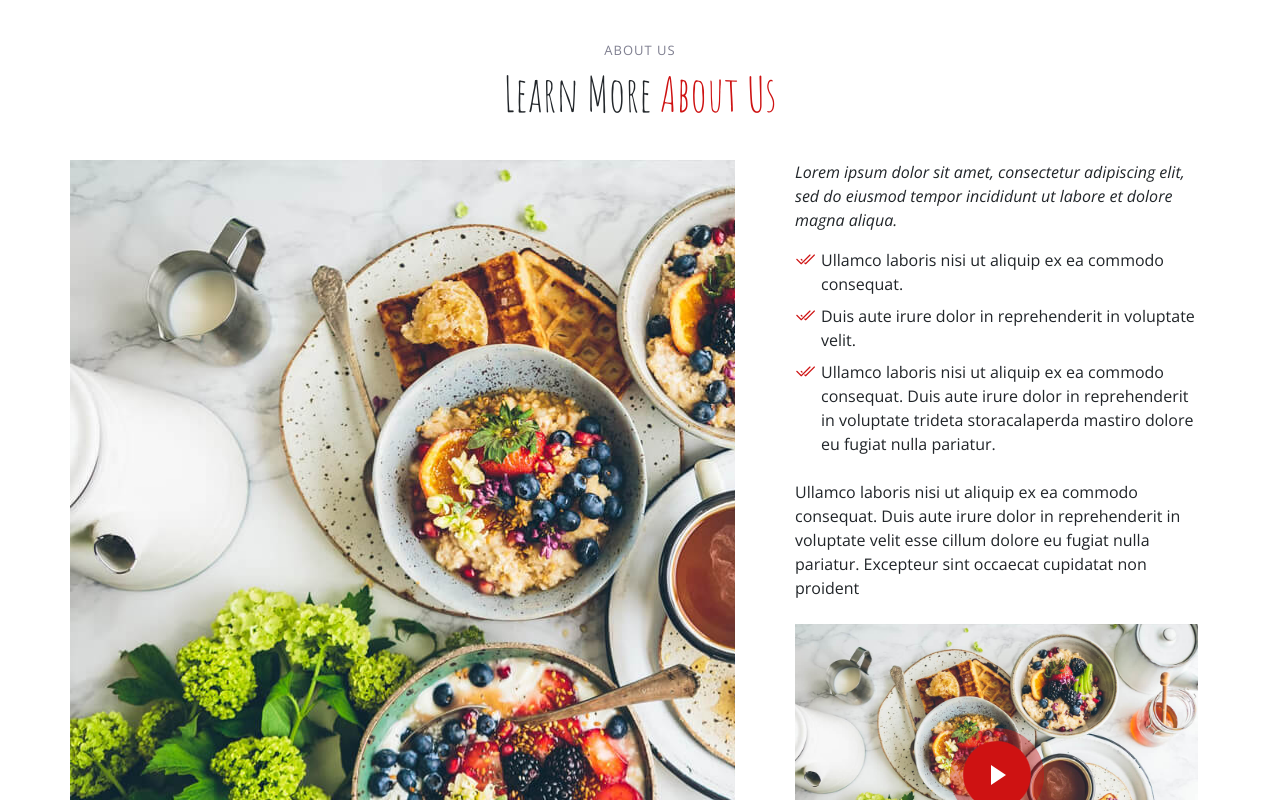
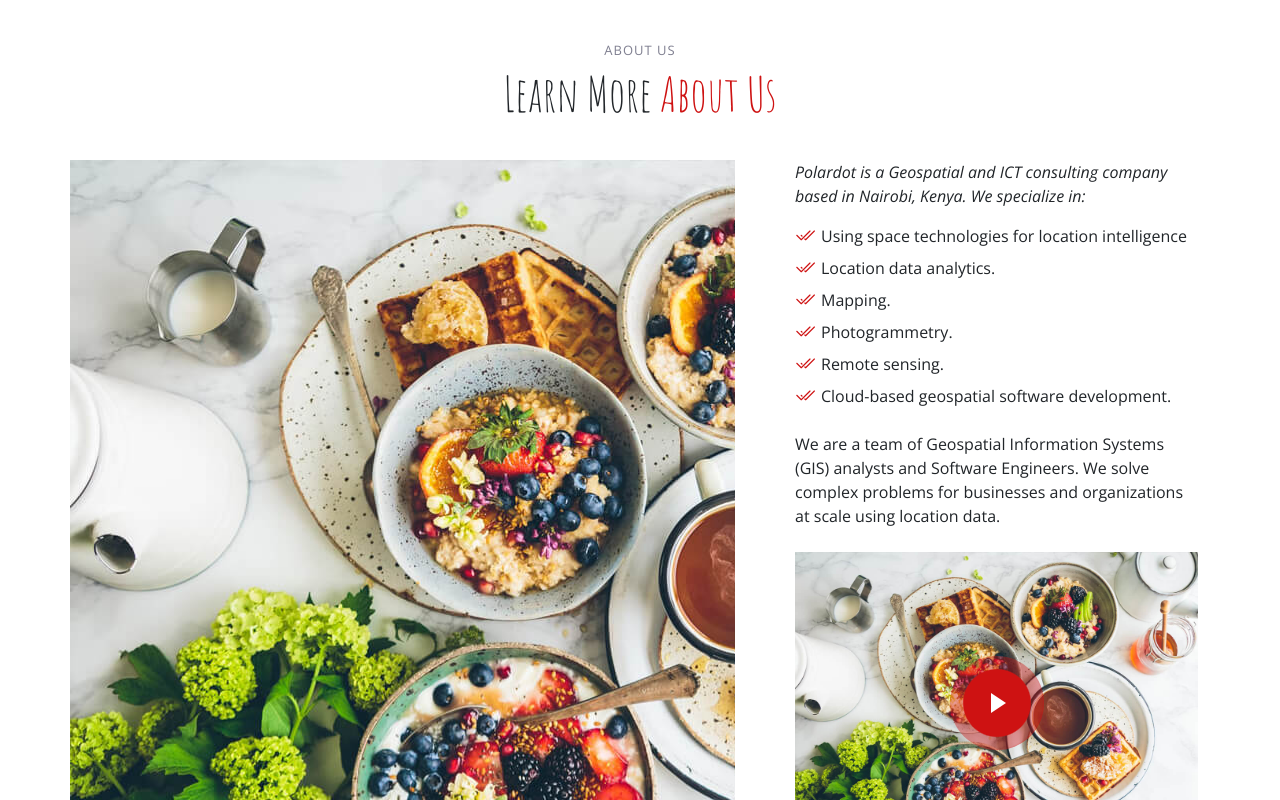
Before and after one commit to Kkahihu/Polardot-Limited, a React (Create React App) app: page / in a window 1280 px wide. Shown: the part 530-1330 px from the top of the page. Built offline with nearby package versions, Linux system fonts and the light colour scheme; some icons are missing; a small style sheet from the web is missing.

Commit message:
Update About.jsx

```diff
--- a/src/components/About/About.jsx
+++ b/src/components/About/About.jsx
@@ -24,17 +24,18 @@ const About = () => {
                         <div className="col-lg-5 d-flex align-items-end" data-aos="fade-up" data-aos-delay="300">
                             <div className="content ps-0 ps-lg-5">
                                 <p className="fst-italic">
-                                    Lorem ipsum dolor sit amet, consectetur adipiscing elit, sed do eiusmod tempor incididunt ut labore et dolore
-                                    magna aliqua.
+                                    Polardot is a Geospatial and ICT consulting company based in Nairobi, Kenya. We specialize in:
                                 </p>
                                 <ul>
-                                    <li><i className="bi bi-check2-all"></i> Ullamco laboris nisi ut aliquip ex ea commodo consequat.</li>
-                                    <li><i className="bi bi-check2-all"></i> Duis aute irure dolor in reprehenderit in voluptate velit.</li>
-                                    <li><i className="bi bi-check2-all"></i> Ullamco laboris nisi ut aliquip ex ea commodo consequat. Duis aute irure dolor in reprehenderit in voluptate trideta storacalaperda mastiro dolore eu fugiat nulla pariatur.</li>
+                                    <li><i className="bi bi-check2-all"></i> Using space technologies for location intelligence</li>
+                                    <li><i className="bi bi-check2-all"></i> Location data analytics.</li>
+                                    <li><i className="bi bi-check2-all"></i> Mapping.</li>
+                                    <li><i className="bi bi-check2-all"></i> Photogrammetry.</li>
+                                    <li><i className="bi bi-check2-all"></i> Remote sensing.</li>
+                                    <li><i className="bi bi-check2-all"></i> Cloud-based geospatial software development.</li>
                                 </ul>
                                 <p>
-                                    Ullamco laboris nisi ut aliquip ex ea commodo consequat. Duis aute irure dolor in reprehenderit in voluptate
-                                    velit esse cillum dolore eu fugiat nulla pariatur. Excepteur sint occaecat cupidatat non proident
+                                    We are a team of Geospatial Information Systems (GIS) analysts and Software Engineers. We solve complex problems for businesses and organizations at scale using location data.
                                 </p>
 
                                 <div className="position-relative mt-4">
```
